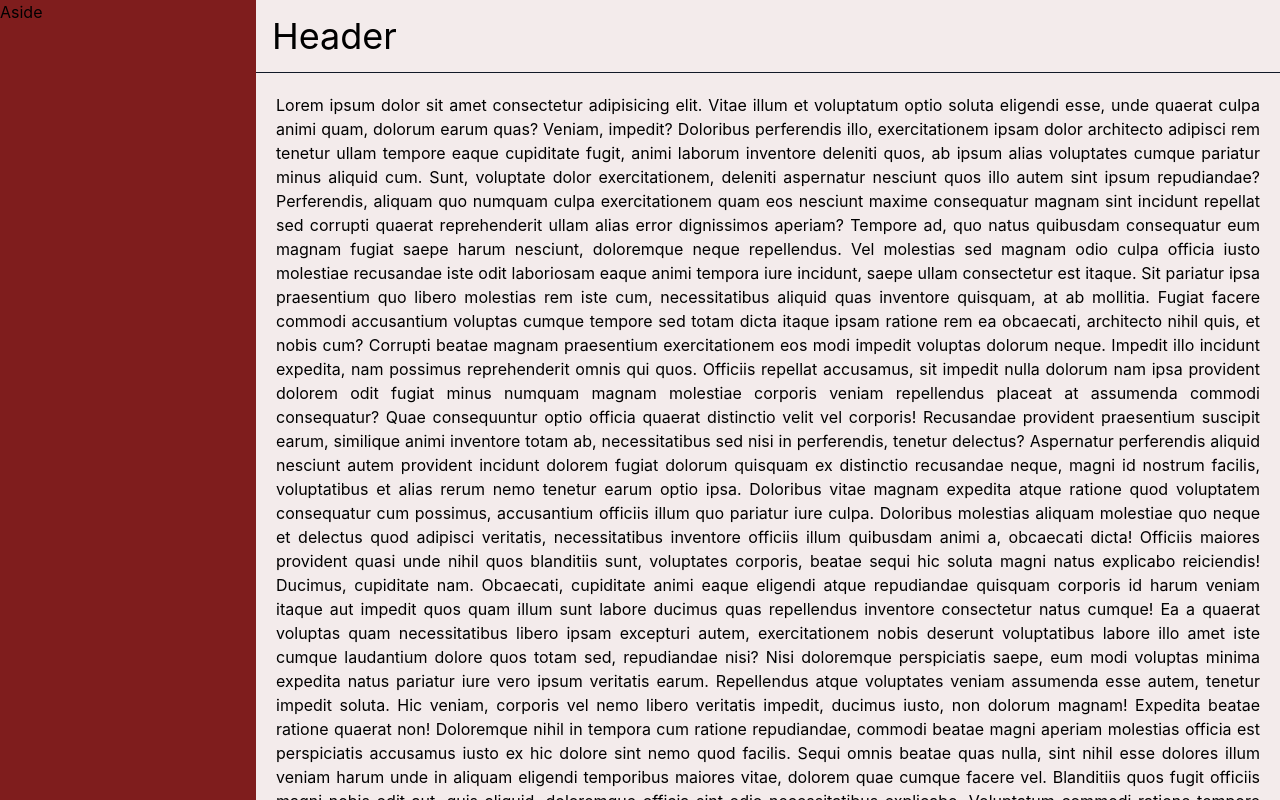
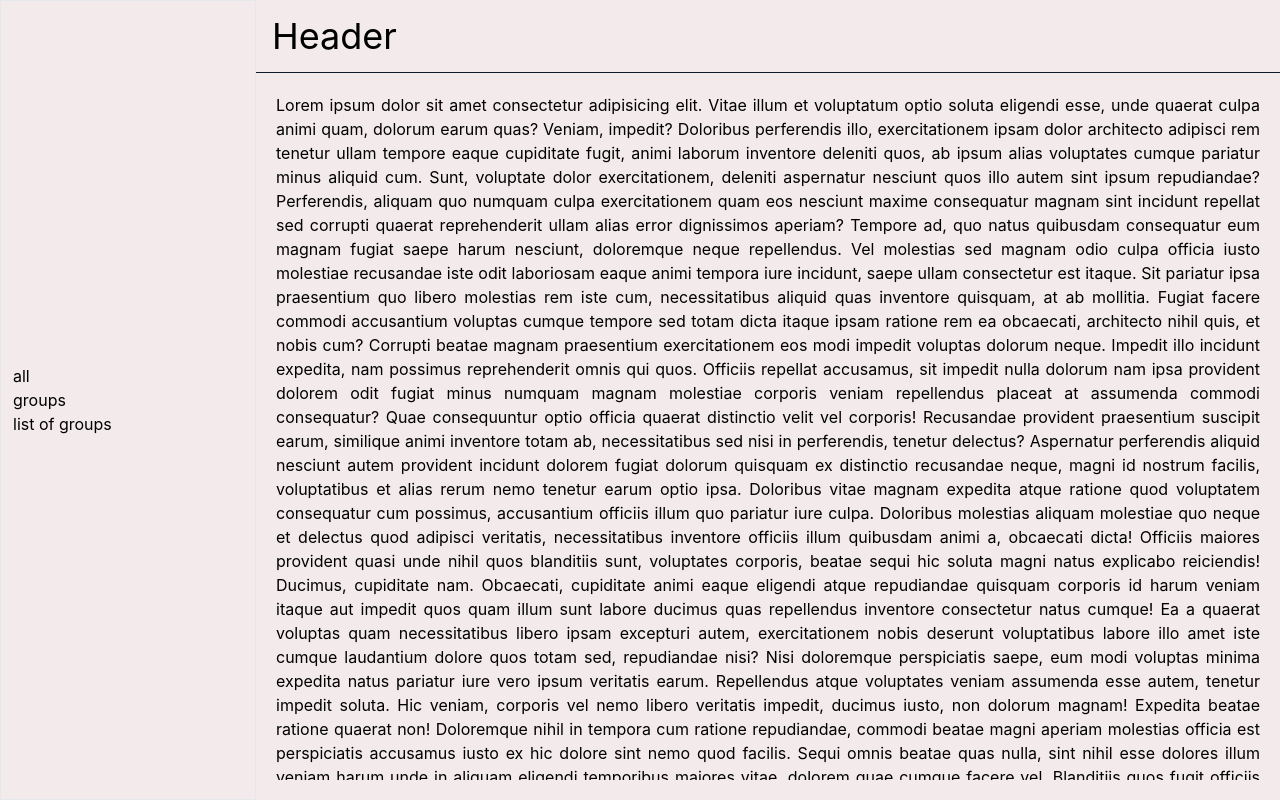
Before and after one commit to kharlaienko/todoApp, a Next.js app: page / in a window 1280 px wide. Built offline with nearby package versions, Linux system fonts and the light colour scheme.

Commit message:
Create SideBar component

```diff
--- a/components/Layout/index.tsx
+++ b/components/Layout/index.tsx
@@ -1,5 +1,6 @@
 import React, { useEffect, useRef, useState } from 'react';
 import Header from '../Header';
+import SideBar from '../SideBar';
 
 const Layout: React.FC = ({ children }) => {
    const header = useRef<HTMLDivElement>(null);
@@ -16,14 +17,14 @@ const Layout: React.FC = ({ children }) => {
    }, [title]);
 
    return (
-      <div className="dark:text-gray-700 h-screen overflow-hidden flex">
-         <aside className="bg-red-900 shrink-0 w-[256px]">Aside</aside>
+      <div className="dark:text-gray-200 h-screen overflow-hidden flex">
+         <SideBar />
          <div className="grow h-full">
             <div className="h-full overflow-hidden flex flex-col">
                <div ref={header} onClick={click}>
                   <Header title={title} />
                </div>
-               <div className="py-5 overflow-y-auto">
+               <div className="my-5 overflow-y-auto">
                   <div className="px-5">{children}</div>
                </div>
             </div>
--- /dev/null
+++ b/components/SideBar/index.tsx
@@ -0,0 +1,15 @@
+import React from 'react';
+
+const SideBar = () => {
+   return (
+      <aside className="shrink-0 w-[256px] border border-solid dark:border-gray-600">
+         <div className="p-3 h-full flex flex-col justify-center">
+            <div>all</div>
+            <div>groups</div>
+            <div>list of groups</div>
+         </div>
+      </aside>
+   );
+};
+
+export default SideBar;
```
